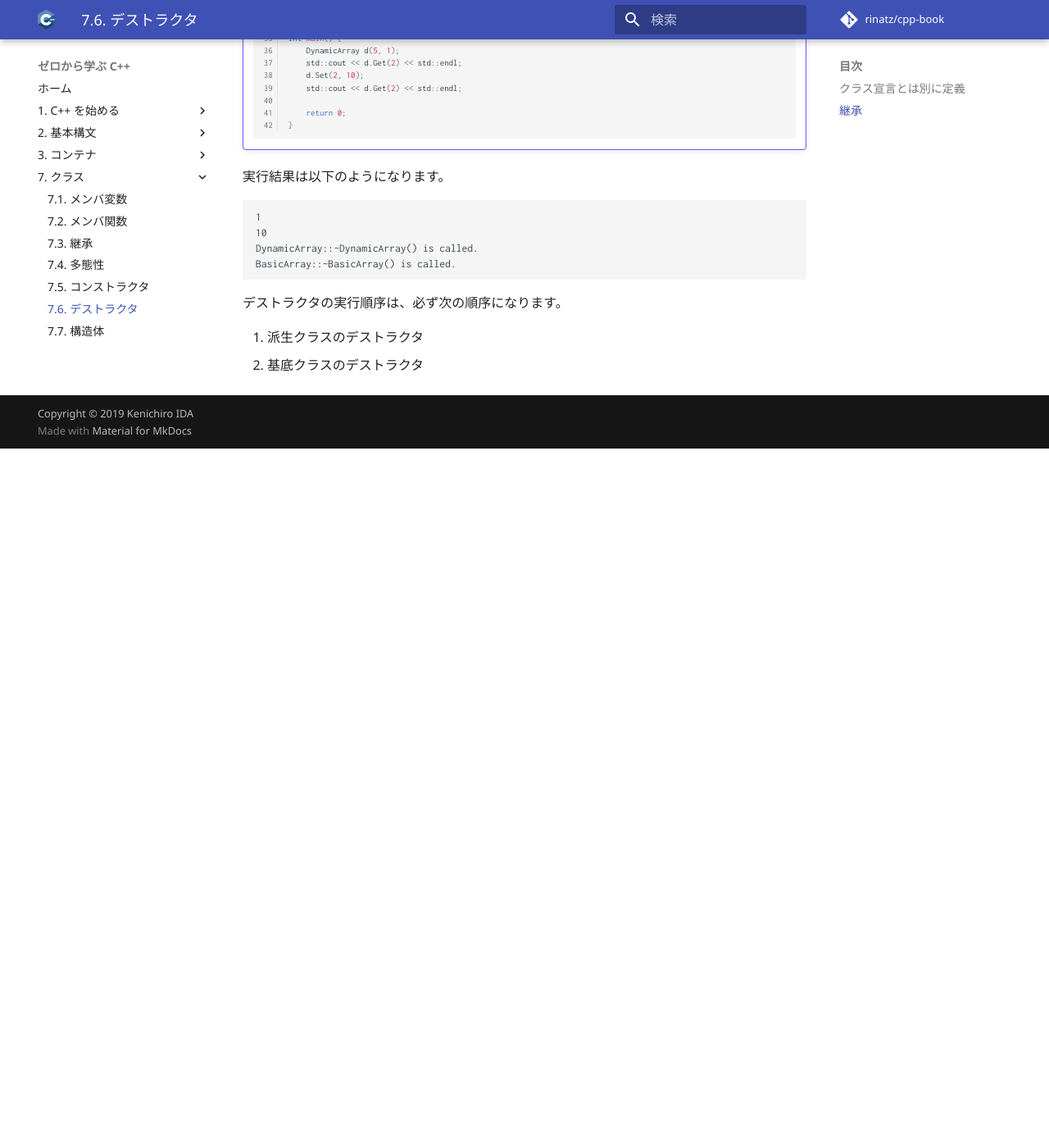
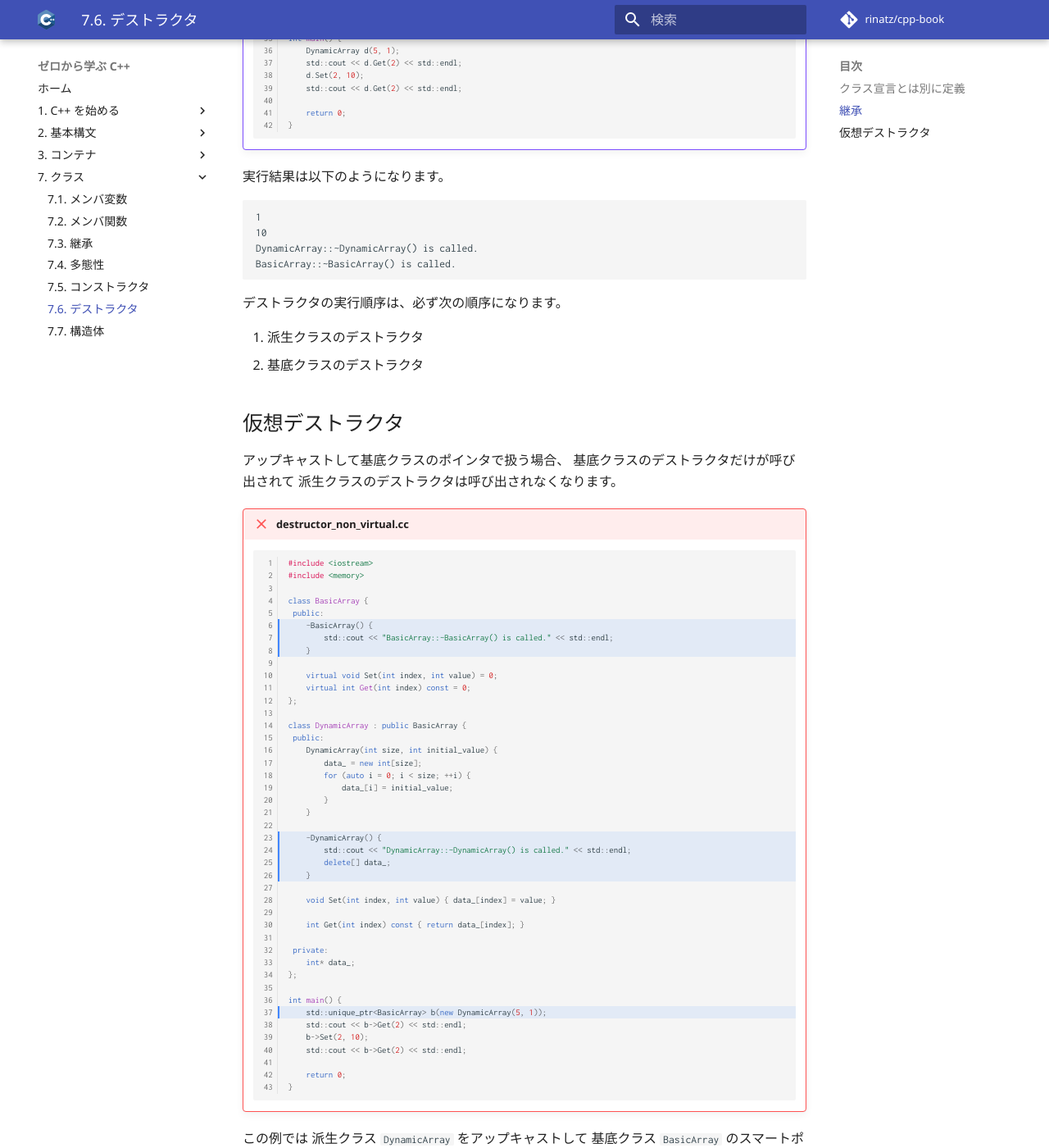
Before and after one commit to rinatz/cpp-book, an MkDocs documentation site: the page built from docs/ch07-06-destructors.md, in a window 1280 px wide and 1400 px high, scrolled down 2403 px. Shown: the whole window at 82% size. Built offline with MkDocs 1.6.1 and Material for MkDocs 9.7.7, drawn with Linux system fonts in a browser that asks for light colours; comment, search, counter and statistics services are not loaded; before the commit the page ends 2950 px from its top, so only the background shows below that; some of the changed text lies outside the part shown.

Commit message:
Add virtual destructor

````diff
--- a/docs/ch07-06-destructors.md
+++ b/docs/ch07-06-destructors.md
@@ -146,7 +146,133 @@
 1. 派生クラスのデストラクタ
 1. 基底クラスのデストラクタ
 
-<!-- TODO: デストラクタをvirtualにする理由を記載 -->
+## 仮想デストラクタ
+
+アップキャストして基底クラスのポインタで扱う場合、
+基底クラスのデストラクタだけが呼び出されて
+派生クラスのデストラクタは呼び出されなくなります。
+
+!!! failure "destructor_non_virtual.cc"
+    ```cpp hl_lines="6 7 8 23 24 25 26 37" linenums="1"
+    #include <iostream>
+    #include <memory>
+
+    class BasicArray {
+     public:
+        ~BasicArray() {
+            std::cout << "BasicArray::~BasicArray() is called." << std::endl;
+        }
+
+        virtual void Set(int index, int value) = 0;
+        virtual int Get(int index) const = 0;
+    };
+
+    class DynamicArray : public BasicArray {
+     public:
+        DynamicArray(int size, int initial_value) {
+            data_ = new int[size];
+            for (auto i = 0; i < size; ++i) {
+                data_[i] = initial_value;
+            }
+        }
+
+        ~DynamicArray() {
+            std::cout << "DynamicArray::~DynamicArray() is called." << std::endl;
+            delete[] data_;
+        }
+
+        void Set(int index, int value) { data_[index] = value; }
+
+        int Get(int index) const { return data_[index]; }
+
+     private:
+        int* data_;
+    };
+
+    int main() {
+        std::unique_ptr<BasicArray> b(new DynamicArray(5, 1));
+        std::cout << b->Get(2) << std::endl;
+        b->Set(2, 10);
+        std::cout << b->Get(2) << std::endl;
+
+        return 0;
+    }
+    ```
+
+この例では
+派生クラス `DynamicArray` をアップキャストして
+基底クラス `BasicArray` のスマートポインタで扱っています。
+
+実行結果は以下のようになります。
+
+```txt
+1
+10
+BasicArray::~BasicArray() is called.
+```
+
+`DynamicArray` のデストラクタが呼ばれておらずメモリリークが発生してしまいます。
+
+このような問題を防ぐために、
+基底クラスのデストラクタは仮想関数にします。
+派生クラスではデストラクタをオーバーロードすることになるため
+`override` をつけます。
+
+!!! example "destructor_virtual.cc"
+    ```cpp hl_lines="6 23" linenums="1"
+    #include <iostream>
+    #include <memory>
+
+    class BasicArray {
+     public:
+        virtual ~BasicArray() {
+            std::cout << "BasicArray::~BasicArray() is called." << std::endl;
+        }
+
+        virtual void Set(int index, int value) = 0;
+        virtual int Get(int index) const = 0;
+    };
+
+    class DynamicArray : public BasicArray {
+     public:
+        DynamicArray(int size, int initial_value) {
+            data_ = new int[size];
+            for (auto i = 0; i < size; ++i) {
+                data_[i] = initial_value;
+            }
+        }
+
+        ~DynamicArray() override {
+            std::cout << "DynamicArray::~DynamicArray() is called." << std::endl;
+            delete[] data_;
+        }
+
+        void Set(int index, int value) { data_[index] = value; }
+
+        int Get(int index) const { return data_[index]; }
+
+     private:
+        int* data_;
+    };
+
+    int main() {
+        std::unique_ptr<BasicArray> b(new DynamicArray(5, 1));
+        std::cout << b->Get(2) << std::endl;
+        b->Set(2, 10);
+        std::cout << b->Get(2) << std::endl;
+
+        return 0;
+    }
+    ```
+
+実行結果は以下のようになります。
+
+```txt
+1
+10
+DynamicArray::~DynamicArray() is called.
+BasicArray::~BasicArray() is called.
+```
 
 <!-- TODO: デストラクタから例外を出さないことを記載
 
````
